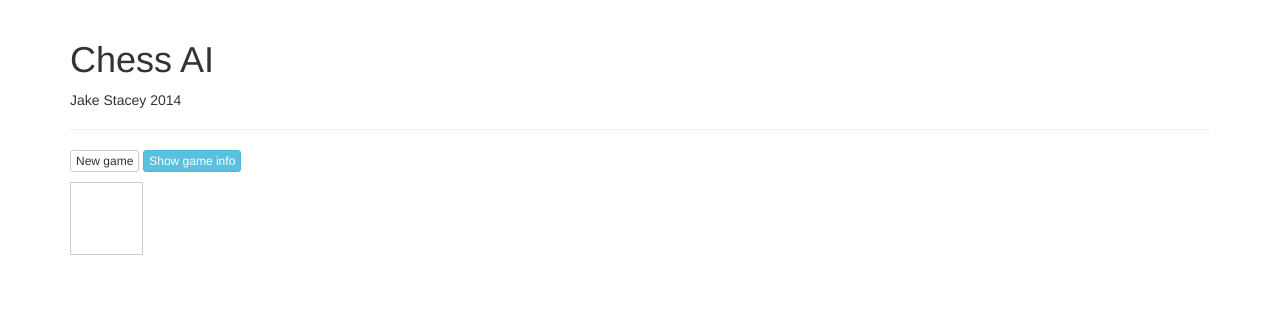
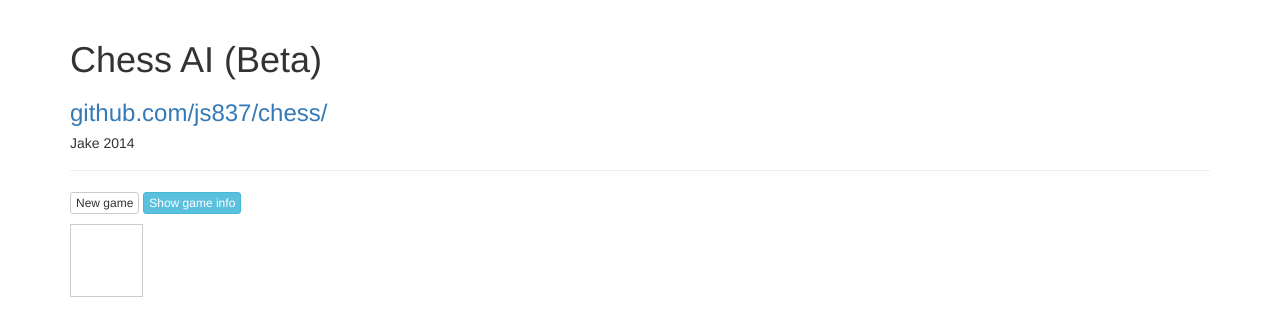
Before and after one commit to js837/chess, a Flask app: page / in a window 1280 px wide. Shown: the top 336 px of the page. Run offline with Flask 2, Linux system fonts and the light colour scheme; some libraries are stand-ins or nearby versions.

Commit message:
Added Github link

```diff
--- a/templates/main.html
+++ b/templates/main.html
@@ -23,8 +23,9 @@
 <body>
     <div class="container">
         <div class="page-header">
-            <h1>Chess AI</h1>
-            <p>Jake Stacey {{time.strftime("%Y")}}</p>
+            <h1>Chess AI (Beta)</h1>
+            <h3><a href="github.com/js837/chess/">github.com/js837/chess/</a></h3>
+            <h5>Jake {{time.strftime("%Y")}}</h5>
         </div>
         <p class="button-row">
             <button class="btn btn-xs btn-default" data-bind="click: newGame" type="button">New game</button>
```
